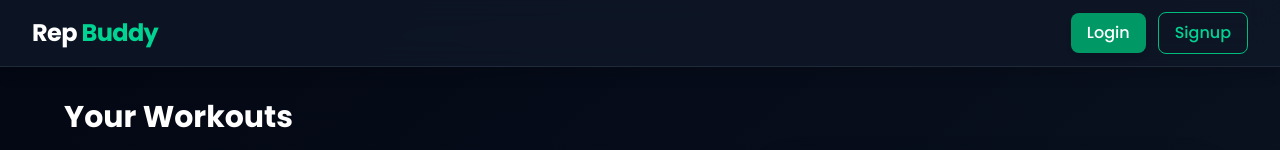
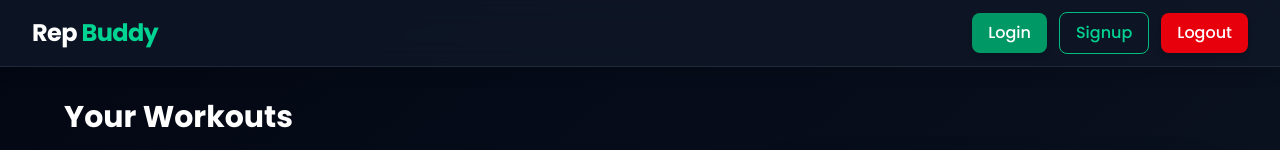
Before and after one commit to MuhammadShahzeel/rep-buddy, a React (Vite) app in the folder frontend/: page / in a window 1280 px wide. Shown: the top 150 px of the page. Built offline with nearby package versions, Linux system fonts and the light colour scheme; no server answers.

Commit message:
added logout logic

```diff
--- a/frontend/src/components/ui/Navbar.jsx
+++ b/frontend/src/components/ui/Navbar.jsx
@@ -1,6 +1,13 @@
 import { Link } from "react-router-dom";
+import { useLogout } from "../../hooks/useLogout";
 
 const Navbar = () => {
+  const { logout } = useLogout();
+  const handleLogout = () => {
+    logout();
+
+  };
+
   return (
     <header className="sticky top-0 z-50 bg-gray-900/80 backdrop-blur-lg border-b border-gray-800 shadow-lg">
       <nav className="mx-auto px-4 sm:px-6 lg:px-8 py-3 flex justify-between items-center">
@@ -25,6 +32,12 @@ const Navbar = () => {
             Signup
           </Link>
 
+          <button
+            onClick={handleLogout}
+            className="bg-red-600 hover:bg-red-500 text-white px-4 py-2 rounded-lg shadow-md hover:shadow-red-400/20 transition-all font-medium"
+          >
+            Logout
+          </button>
         </div>
       </nav>
     </header>
--- /dev/null
+++ b/frontend/src/hooks/useLogout.jsx
@@ -0,0 +1,15 @@
+import { useAuthContext } from './useAuthContext';
+
+export const useLogout = () => {
+    const { dispatch } = useAuthContext();
+
+    const logout = () => {
+        // Remove user from storage
+        localStorage.removeItem('user');
+
+        // Dispatch logout action
+        dispatch({ type: 'LOGOUT' });
+    };
+
+    return { logout };
+};
```
Also changed, not shown: frontend/src/pages/Signup.jsx (line endings or trailing spaces). Lines whose indentation alone changed are shown as unchanged.
